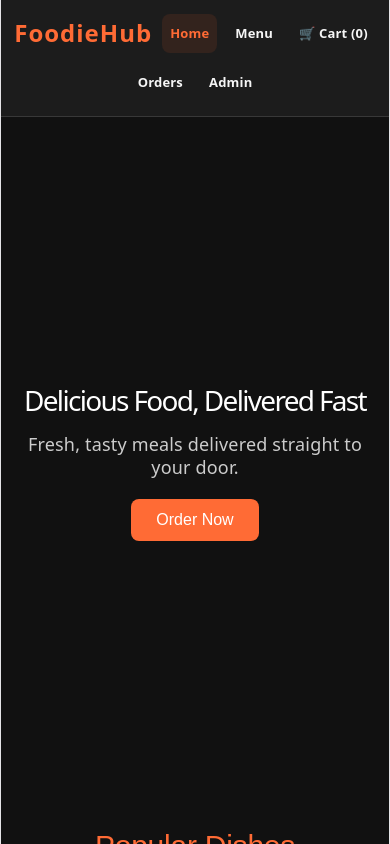
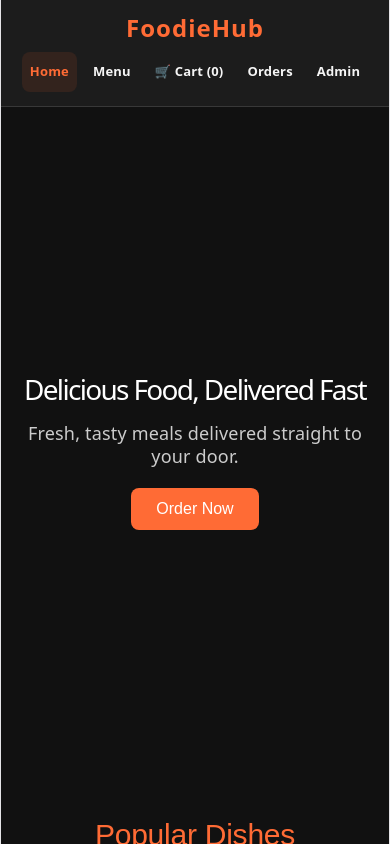
Before and after one commit to Somoo-raj/FoodieHub, a React (Vite) app: page / in a window 390 px wide. Shown: the top 844 px of the page. Built offline with nearby package versions, Linux system fonts and the light colour scheme; no server answers.

Commit message:
feat: wrap Navbar links in a div for improved styling and layout

```diff
--- a/src/components/Navbar.css
+++ b/src/components/Navbar.css
@@ -37,9 +37,17 @@
   letter-spacing: 1px;
 }
 
+.nav-links {
+  display: flex;
+  align-items: center;
+  gap: 15px;
+  flex-wrap: wrap;
+}
+
 @media (max-width: 600px) {
   .nav {
     justify-content: center;
+    flex-direction: column;
     gap: 10px;
     padding: 14px 10px;
   }
@@ -48,4 +56,10 @@
     font-size: 13px;
     padding: 8px;
   }
+
+  .nav-links {
+    justify-content: center;
+    gap: 8px;
+    width: 100%;
+  }
 }
--- a/src/components/Navbar.jsx
+++ b/src/components/Navbar.jsx
@@ -10,11 +10,13 @@ function Navbar() {
         <nav className="nav">
             <h2 className="nav-brand">FoodieHub</h2>
             {/* Navbar Content */}
-            <NavLink to="/">Home</NavLink>
-            <NavLink to="/menu">Menu</NavLink>
-            <NavLink to="/cart">🛒 Cart ({cart.reduce((total, item) => total + item.quantity, 0)})</NavLink>
-            <NavLink to="/orders">Orders</NavLink>
-            <NavLink to="/admin">Admin</NavLink>
+            <div className="nav-links">
+                <NavLink to="/">Home</NavLink>
+                <NavLink to="/menu">Menu</NavLink>
+                <NavLink to="/cart">🛒 Cart ({cart.reduce((total, item) => total + item.quantity, 0)})</NavLink>
+                <NavLink to="/orders">Orders</NavLink>
+                <NavLink to="/admin">Admin</NavLink>
+            </div>
         </nav>
     )
 }
```
